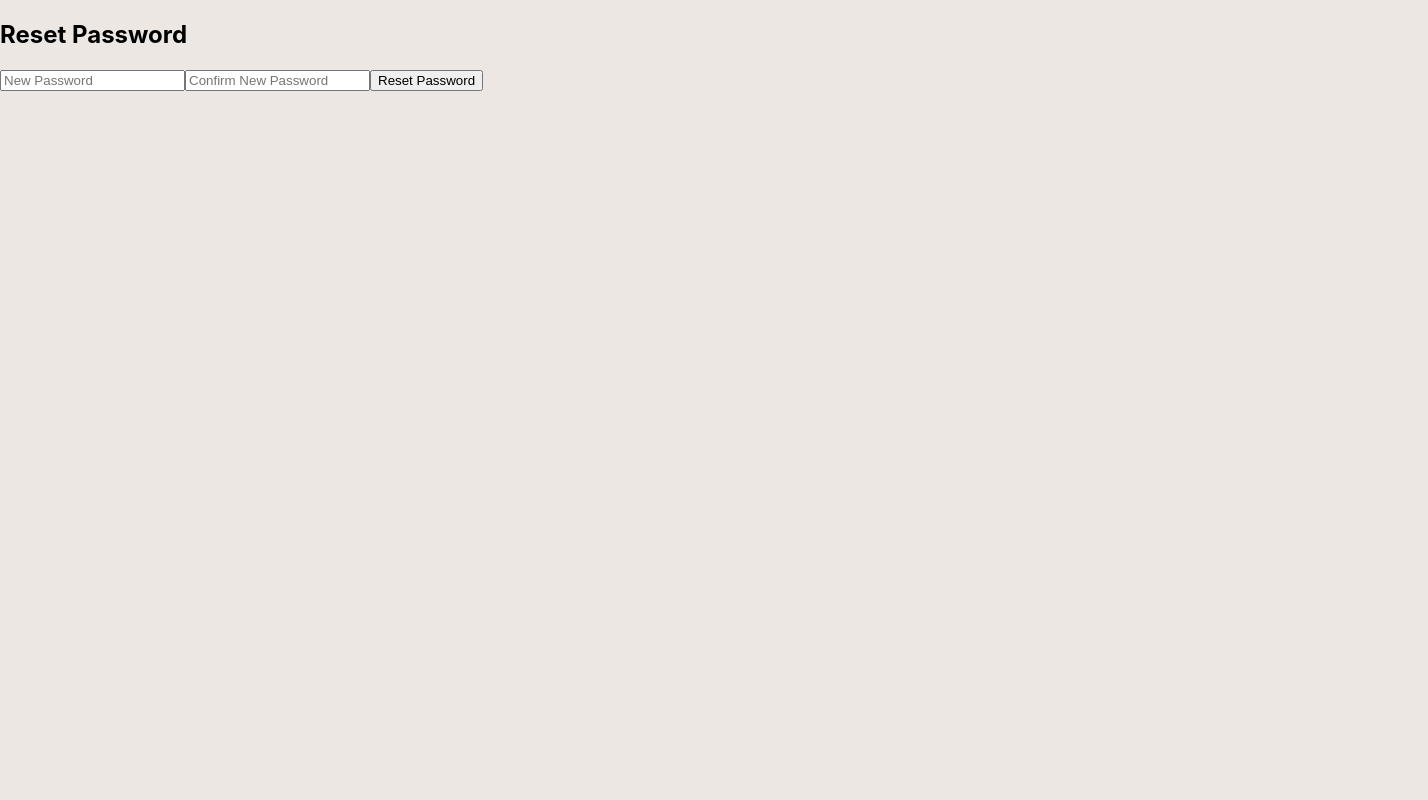
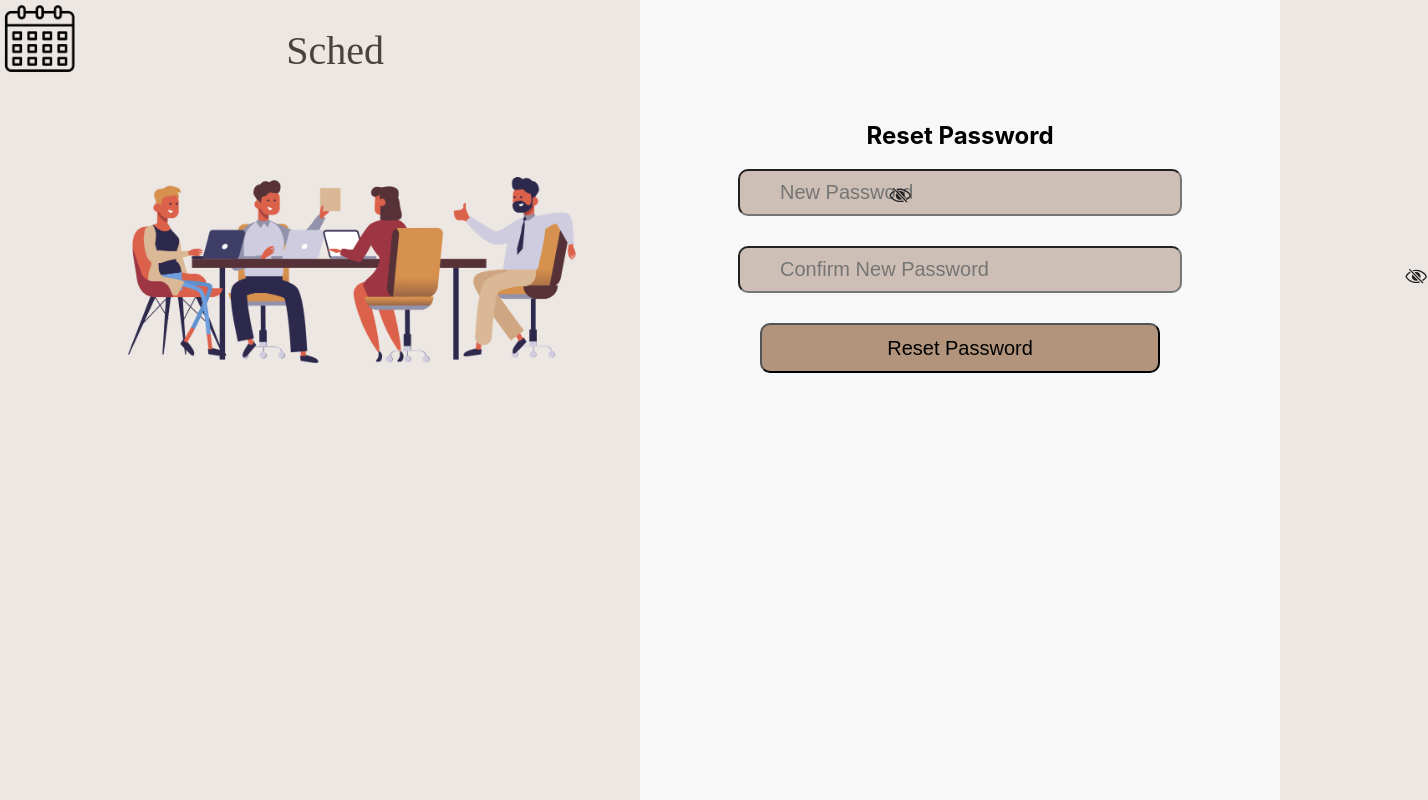
Before and after one commit to matt0125/Scheduler, a React (Create React App) app in the folder web/: page /reset-password/1 in a window 1280 px wide. Shown: the whole page, 1428 px wide, since content can reach past the window. Built offline with nearby package versions, Linux system fonts and the light colour scheme.

Commit message:
Reset password page styling

```diff
--- a/web/src/pages/ResetPasswordPage.js
+++ b/web/src/pages/ResetPasswordPage.js
@@ -1,16 +1,33 @@
 import React, { useState } from 'react';
 import { useParams, useNavigate } from 'react-router-dom';
 import axios from 'axios';
+import '../styles/Login.css'
+import { Container, Row, Col } from "react-bootstrap";
+import logo from "../images/branding-notitle.png";
+import vector from "../images/table-meeting.png";
+import eyeOpenSvg from '../images/eye-open-svg.svg';
+import eyeClosedSvg from '../images/eye-closed-svg.svg';
 
 const ResetPasswordPage = () => {
   const [newPassword, setNewPassword] = useState('');
   const [confirmPassword, setConfirmPassword] = useState('');
   const [error, setError] = useState('');
   const [success, setSuccess] = useState('');
+  const [showPassword, setShowPassword] = useState(false);
+  const [showPassword2, setShowPassword2] = useState(false);
+  const [showPopup, setShowPopup] = useState(false);
 
   const { resetToken } = useParams();
   const navigate = useNavigate(); // Corrected variable name
   console.log("Reset token:", resetToken);
+
+  const togglePasswordVisibility = () => {
+    setShowPassword(prev => !prev);
+  };
+
+  const togglePasswordVisibility2 = () => {
+    setShowPassword2(prev => !prev);
+  };
 
   const handleResetPassword = async () => {
     if (newPassword !== confirmPassword) {
@@ -31,24 +48,106 @@ const ResetPasswordPage = () => {
     }
   };
 
+  const [formErrors, setFormErrors] = useState({
+    username: '',
+    password: '',
+    email: '',
+    firstName: '',
+    lastName: '',
+    phone: '',
+  });
+
+  const handleChange = (e) => {
+    const { name, value } = e.target;
+
+    validateField(name, value);
+  };
+
+  const validateField = (name, value) => {
+    let error = '';
+    if (name === 'password') {
+      if (value.length < 8) {
+        error = 'Password must be at least 8 characters long.';
+      }
+      if (!/[A-Z]/.test(value)) {
+        error = 'Password must contain at least one uppercase letter';
+      }
+      if (!/[a-z]/.test(value)) {
+        error = 'Password must contain at least one lowercase letter';
+      }
+      if (!/[0-9]/.test(value)) {
+        error = 'Password must contain at least one number';
+      }
+      if (!/[^A-Za-z0-9]/.test(value)) {
+        error = 'Password must contain at least one special character';
+      }
+    }
+
+    setFormErrors({
+      ...formErrors,
+      [name]: error,
+    });
+  };
+
+
   return (
-    <div>
-      <h2>Reset Password</h2>
-      {error && <div style={{ color: 'red' }}>{error}</div>}
+  <div id="login-body">
+    <Container>
+      <Row>
+        <Col>
+          <img src={logo} alt="sched logo" className="logo"></img>
+        </Col>
+        <Col className="title">
+          <h1>Sched</h1>
+        </Col>
+      </Row>
+      <Row className="row">
+        <Col className="column">
+          <img src={vector} id='reset-photo' className="business-photo" alt="business vector"/>
+        </Col>
+        <Col className="main-column">
+        {error && <div style={{ color: 'red' , alignItems: 'center'}}>{error}</div>}
         {success && <div style={{ color: 'green' }}>{success}</div>}
+        <div className="login-box">
+        <h2 class="font-family-katibeh">Reset Password</h2>
+        <div class="new-pass">
           <input
-        type="password"
+            type={showPassword ? "text" : "password"}
             placeholder="New Password"
             value={newPassword}
+            name="password"
             onChange={(e) => setNewPassword(e.target.value)}
           />
+          <div className="checkbox_wrapper" onClick={togglePasswordVisibility}>
+                  <img
+                    src={showPassword ? eyeOpenSvg : eyeClosedSvg}
+                    alt="Toggle Password Visibility"
+                    className="eye-icon"
+                  />
+          </div>
+          {formErrors.password && <div className="pass-popup">{formErrors.password}</div>}
+          </div>
+
+          <div class="confirm-pass">
           <input
-        type="password"
+            type={showPassword2 ? "text" : "password"}
             placeholder="Confirm New Password"
             value={confirmPassword}
             onChange={(e) => setConfirmPassword(e.target.value)}
           />
-      <button onClick={handleResetPassword}>Reset Password</button>
+          </div>
+          <div className="checkbox_wrapper2" onClick={togglePasswordVisibility2}>
+                  <img
+                    src={showPassword2 ? eyeOpenSvg : eyeClosedSvg}
+                    alt="Toggle Password Visibility"
+                    className="eye-icon"
+                  />
+          </div>
+        <button className="submit-button" onClick={handleResetPassword}>Reset Password</button>
+        </div>
+        </Col>
+      </Row>
+    </Container>
     </div>
   );
 };
--- a/web/src/styles/Login.css
+++ b/web/src/styles/Login.css
@@ -298,3 +298,28 @@ h1 {
   }
 
 }
+
+#reset-photo{
+  padding-top: 70px;
+}
+
+.checkbox_wrapper img{
+  right: 215px;
+  top: -110px;
+}
+
+.checkbox_wrapper2 img{
+  left: 666px;
+  top: 175px;
+}
+
+.pass-popup{
+  position: absolute;
+  background-color: #ff9999;
+  color: #333;
+  padding: 8px;
+  border: 1px solid #cc6666;
+  border-radius: 4px;
+  font-size: 12px;
+  z-index: 1;
+}
--- a/web/src/styles/Register.css
+++ b/web/src/styles/Register.css
@@ -487,3 +487,7 @@
     place-items: center;
   }
 }
+
+.new-pass{
+  padding-bottom: 30px;
+}
```
Lines whose indentation alone changed are shown as unchanged.
